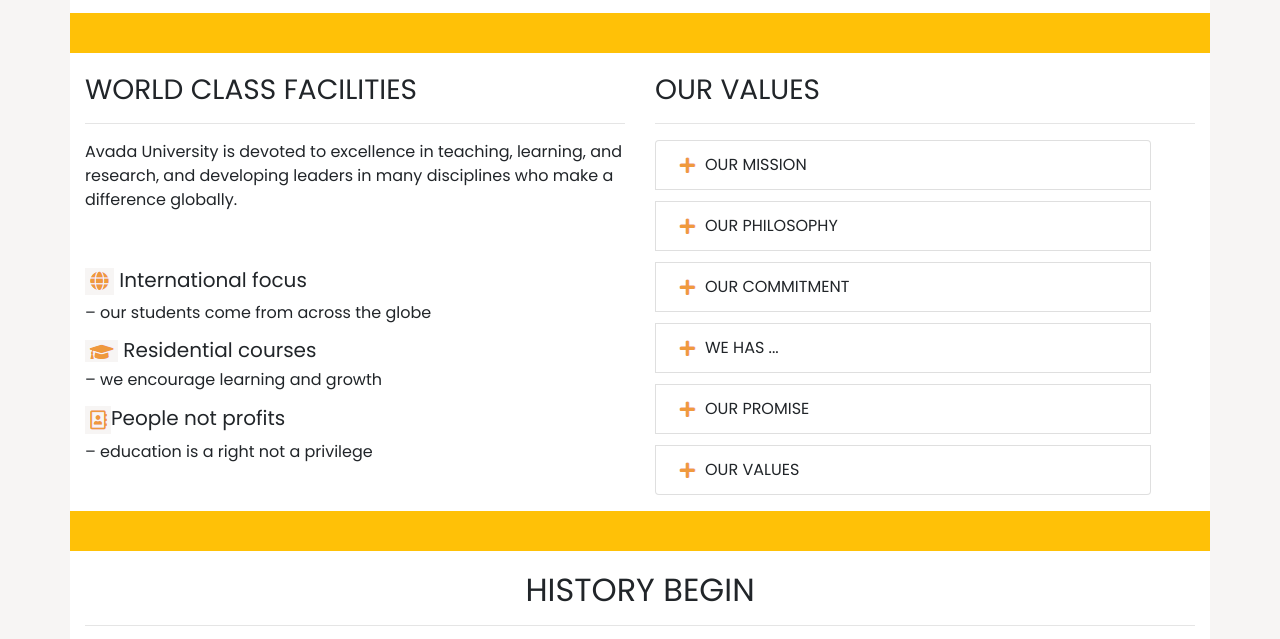
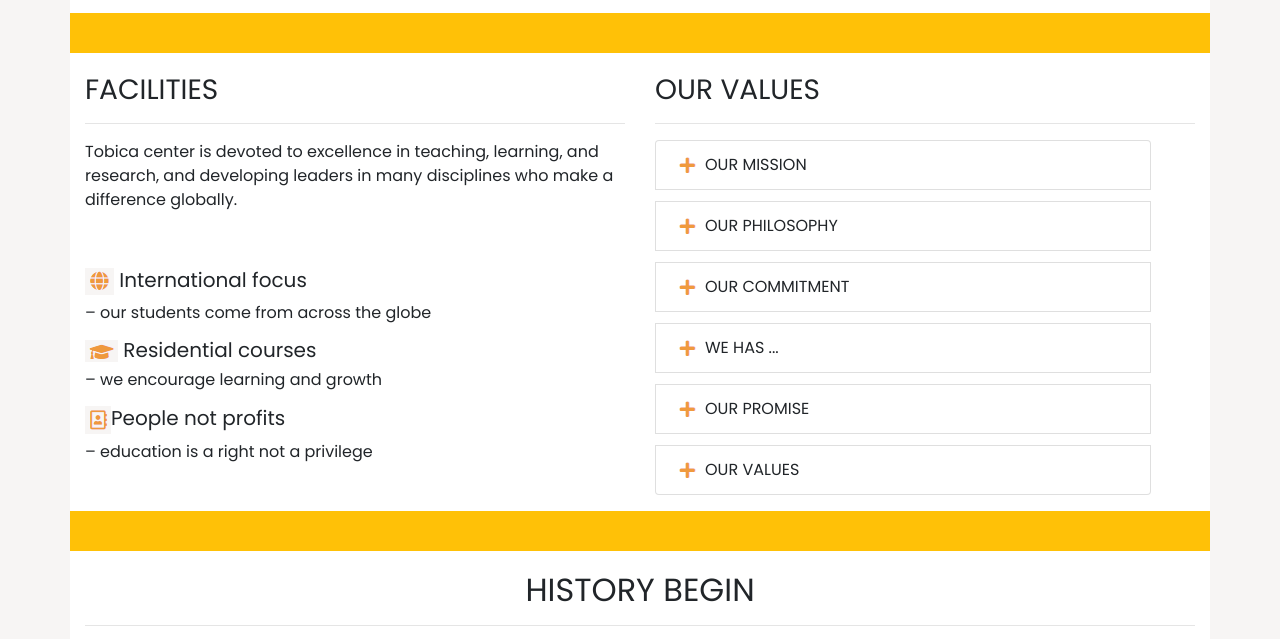
Before and after one commit to haohvth1807024/eProject, a plain HTML site: page home.html in a window 1280 px wide. Shown: the part 2112-2751 px from the top of the page. Drawn offline with Linux system fonts and the light colour scheme.

Commit message:
sửa 1 số chữ

```diff
--- a/home.html
+++ b/home.html
@@ -320,10 +320,10 @@
                <div  class=" section ">
                   <div class="row mission" style="background:white">
                      <div class="col-md-6">
-                        <h3>WORLD CLASS FACILITIES</h3>
+                        <h3>FACILITIES</h3>
                         <hr>
 
-                        <p>Avada University is devoted to excellence in teaching, learning, and research, and developing leaders in many disciplines who make a difference globally.</p>
+                        <p>Tobica center is devoted to excellence in teaching, learning, and research, and developing leaders in many disciplines who make a difference globally.</p>
                         <br>
                         <p >
                         <h5><img src="images/hometobica/pt1.png" alt=""> International focus</h5>
@@ -478,7 +478,7 @@
 </div>
 <div class="comment_2">
 <h5>ThuyLinh(student)</h5>
-<h6>Toi that su cam thay rat vui mung khi biet den tobica English tobica English .</h6>
+<h6>Toi that su cam thay rat vui mung khi biet den tobica English .</h6>
 <p>2018-05-01 10:23 </p>
 </div>
 </div>
```
